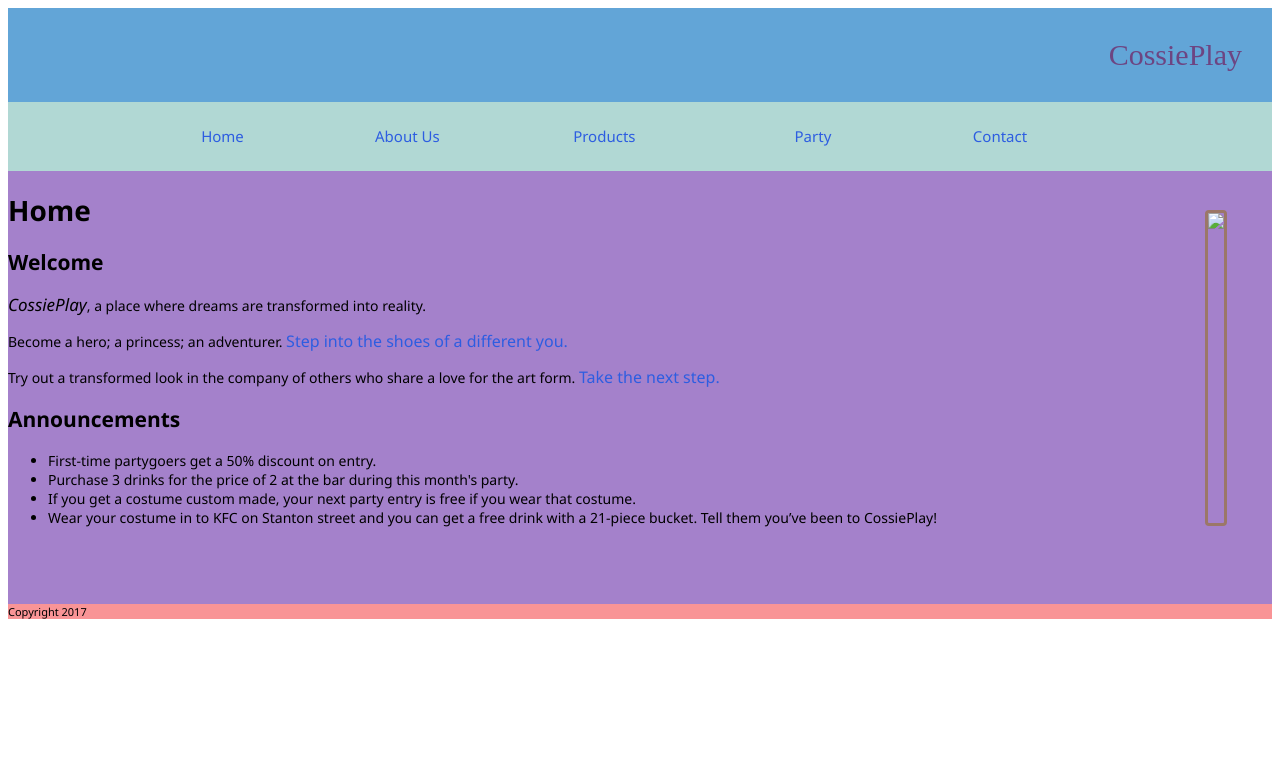
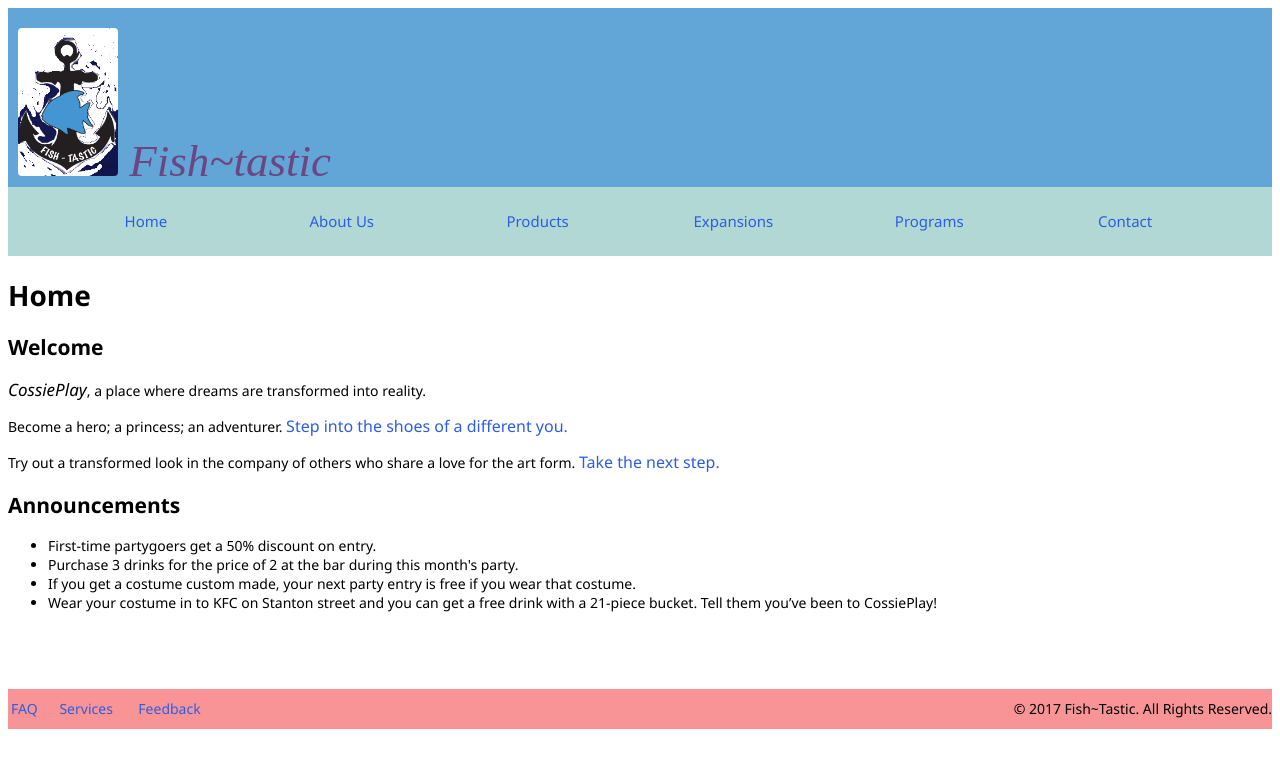
Before and after one commit to DanJCU/Assignment-2, a plain HTML site: page index.html in a window 1280 px wide. Drawn offline with Linux system fonts and the light colour scheme; a web font is replaced by a local one.

Commit message:
Updated template
Edited header and footer. Background image for content section will be
added later.

Some images added.

```diff
--- a/css/masterstyle.css
+++ b/css/masterstyle.css
@@ -43,6 +43,12 @@ span.larger {
 span.normal {
 	font-size: 8px;
 }
+span.floatleft {
+	float: left;
+}
+span.floatright {
+	float: right;
+}
 span.alignright {
 	text-align: right;
 }
@@ -59,7 +65,6 @@ ul.dashed > li:before {
     margin-left: -15px;
 }
 img {
-    border: 3px solid #9B7767;
     border-radius: 4px;
 	margin-left: 10px;
     padding: 0px;
@@ -114,12 +119,18 @@ th, td {
 #banner
 {
 	background-color: #62A5D7;
+	padding-top: 20px;
+	color: #6D4582;
+	font-family: 'Asar', serif;
+	font-size: 45px;
+}
+.banner img {
+	float: left;
+}
+.header h7 {
 	text-align: right;
-	padding: 30px;
-	font-family: 'Asar', serif;
-	font-size: 30px;
-	color: #6D4582;
-	}
+}
+
 .secondary_header {
 	width: 100%;
 	padding-top: 8px;
@@ -135,7 +146,7 @@ th, td {
 	font-size: 15px;
 	color: #2D5DE1;
 	margin-left: auto;
-	text-align: right;
+	text-align: center;
 	width: 16%;
 	transition: all 0.3s linear;
 }
@@ -164,7 +175,6 @@ a:active {
 
 #content
 {
-	background-color: #A481CB;
 	padding-top: 1px;
 	padding-bottom: 25px;
 	font-family: Segoe, "Segoe UI", "DejaVu Sans", "Trebuchet MS", Verdana, "sans-serif";
@@ -175,6 +185,9 @@ a:active {
 {
 	background-color:#F99496;
 	font-family: Segoe, Segoe UI, DejaVu Sans, Trebuchet MS, Verdana," sans-serif";
-	font-size: 11px;
+	font-size: 14px;
+	padding-top: 10px;
+	padding-bottom: 30px;
+	padding-left: 3px;
 }
 /*useful colours #C96988 #9F939E #0C2058 concern: lighter background colour if needed #A583CB image border #092CFF/
--- a/index.html
+++ b/index.html
@@ -13,7 +13,9 @@
 
 <body>
 <!-- InstanceBeginEditable name="content" -->
-<div id="banner">CossiePlay</div>
+<div id="banner">
+<img src="images/Fishtastic Logo.png" width="100">
+	<h7><i>Fish~tastic</i></h7></div>
 <div class="container">
     </div>
     <nav class="secondary_header" id="menu">
@@ -21,12 +23,12 @@
         <li><a href="index.html">Home</a></li>
         <li><a href="about_us.html">About Us</a></li>
         <li><a href="products.html">Products</a></li>
-        <li><a href="party.html">Party</a></li>
+        <li><a href="expansions.html">Expansions</a></li>
+        <li><a href="programs.html">Programs</a></li>
         <li><a href="contact.html">Contact</a></li>
       </ul>
     </nav>
 <div id="content">
-<figure><img class= "spiderman1" src="images/spiderman-in-nature-2-1258899-640x480.jpg" align="right"></figure>
 <h1>Home</h1>
 <h2>Welcome</h2>
 	<span class="largecossieplay"><i>CossiePlay</i></span>, a place where dreams are transformed into reality.
@@ -41,9 +43,17 @@
 	</ul>
 	<br>
 	<br>
+</div>
 
-</div>
-<div id="footer">Copyright 2017</div>
+<div id="footer">
+	<span class="floatleft"><a href="faq.html">FAQ</a>&nbsp;&nbsp;&nbsp;&nbsp;&nbsp;
+	<a href="services.html">Services</a>
+	&nbsp;&nbsp;&nbsp;&nbsp;&nbsp;
+	<a href="feedback.html">Feedback</a>
+	&nbsp;&nbsp;&nbsp;&nbsp;&nbsp;
+	</span>
+	<span class="floatright">© 2017 Fish~Tastic. All Rights Reserved. </span>
+	</div>
 <!-- InstanceEndEditable -->
 </body>
 <!-- InstanceEnd --></html>
```
Also changed, not shown: images/Background.jpg (added), images/Fish1.png (added), images/Fish2.png (added), images/Fishtastic Logo.png (added).
